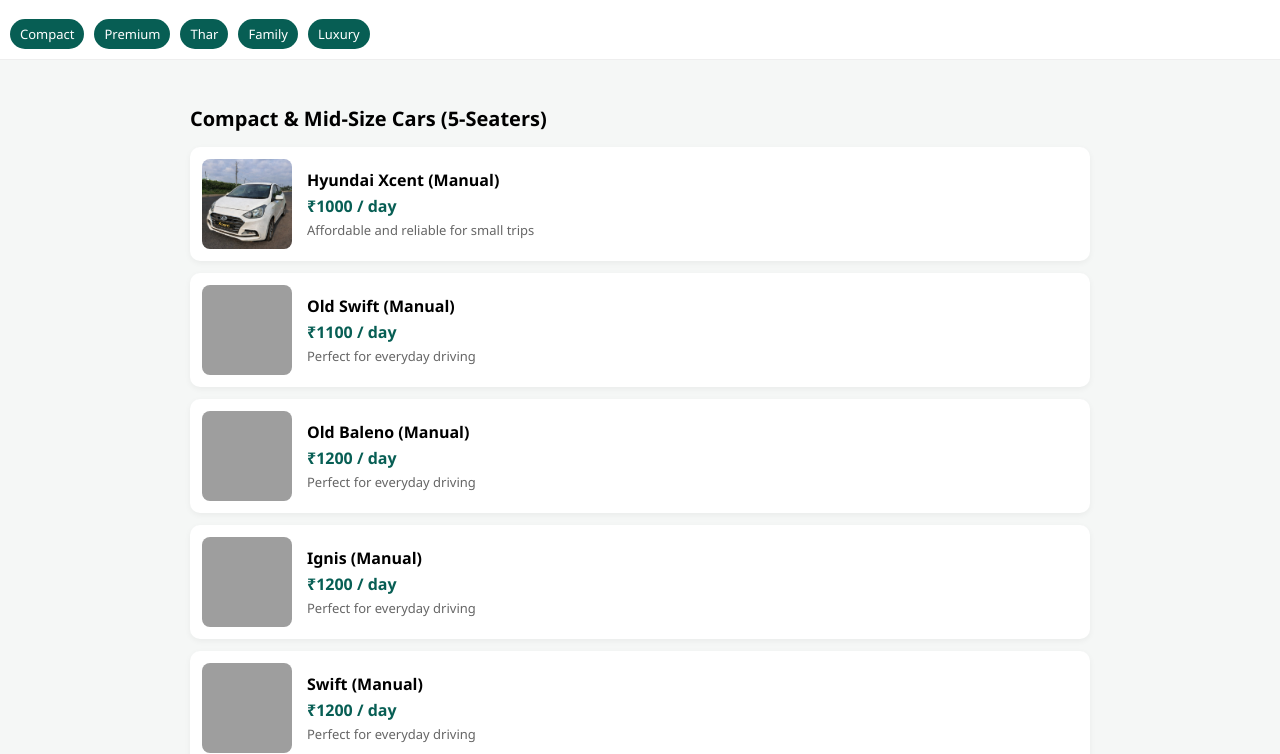
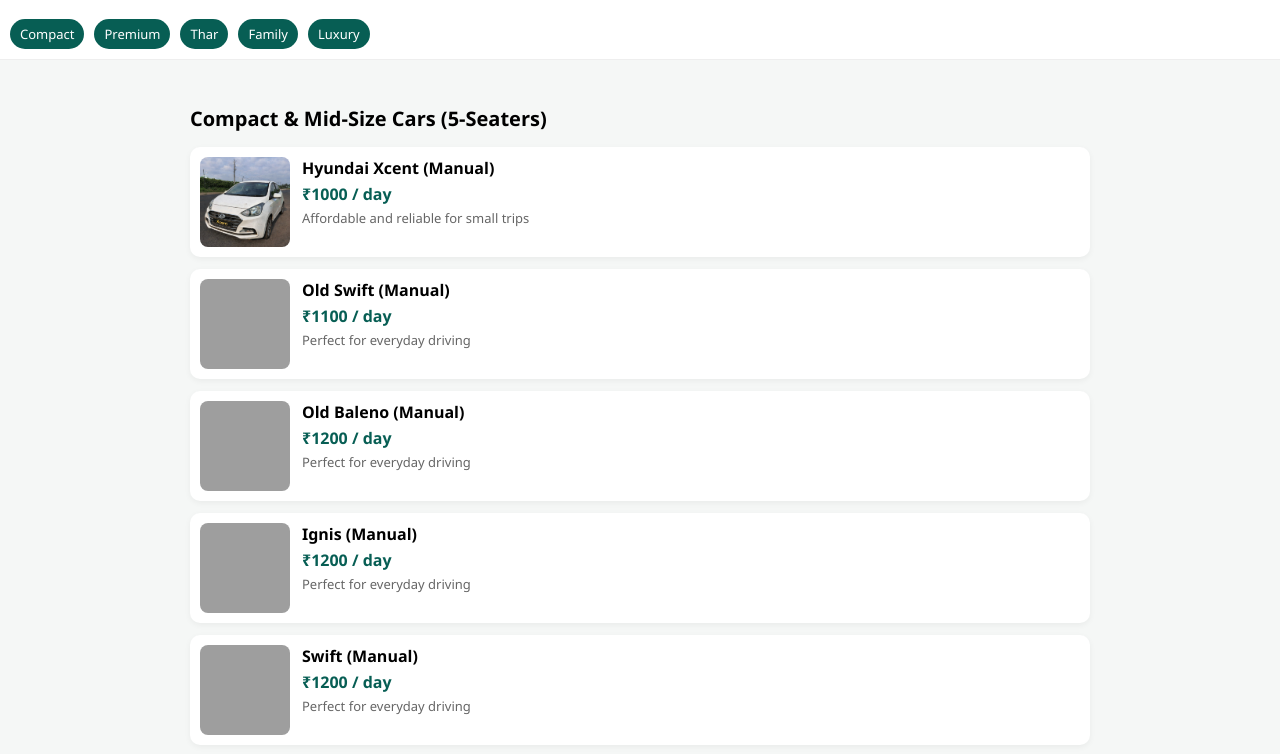
Before and after one commit to iamjaypatelon-ux/GoaCarRental, a website: page ratecard.html in a window 1280 px wide. Shown: the part 45-799 px from the top of the page. Drawn offline with Linux system fonts and the light colour scheme; grey boxes are pictures that could not be loaded.

Commit message:
Update ratecard.html

```diff
--- a/ratecard.html
+++ b/ratecard.html
@@ -49,15 +49,14 @@
 
 .car-card{
 display:flex;
-gap:15px;
+gap:12px;
 background:#fff;
 border-radius:10px;
-padding:12px;
+padding:10px;
 margin-bottom:12px;
 box-shadow:0 2px 6px rgba(0,0,0,0.05);
-align-items:center;
+align-items:flex-start;
 }
-
 .car-card img{
 width:90px;
 height:90px;
```
